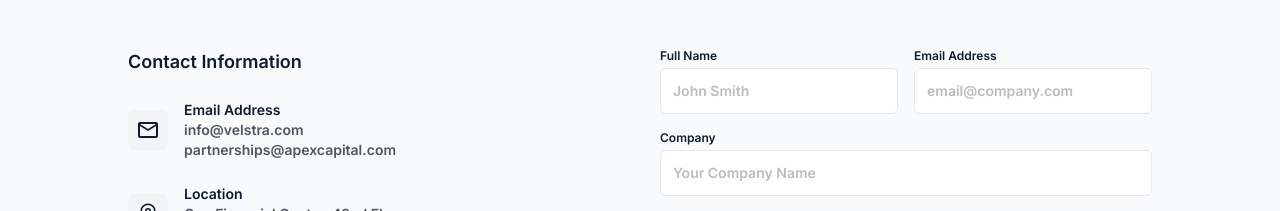
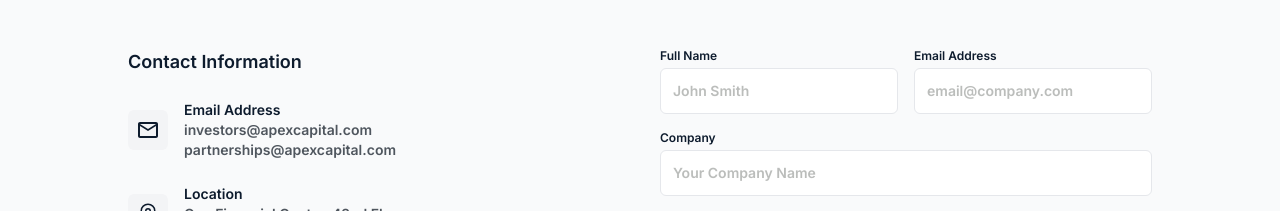
Before and after one commit to springpetSoftwares/Vestra.com, a React (Vite) app: page / in a window 1280 px wide. Shown: the part 4323-4534 px from the top of the page. Built offline with nearby package versions, Linux system fonts and the light colour scheme; a web font is replaced by a local one.

Commit message:
Email Update

```diff
--- a/src/pages/Home/contact.tsx
+++ b/src/pages/Home/contact.tsx
@@ -125,7 +125,7 @@ const [showError, setShowError] = useState(false);
             <div>
               <p className="text-sm text-deep-blue">Email Address</p>
               <p className="text-sm text-text">
-                <a href="mailto:info@velstra.com">info@velstra.com</a>
+                <a href="mailto:investors@apexcapital.com">investors@apexcapital.com</a>
               </p>
               <p className="text-sm text-text">
                 <a href="mailto:partnerships@apexcapital.com">
```
